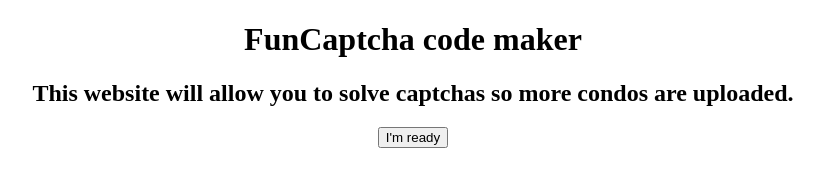
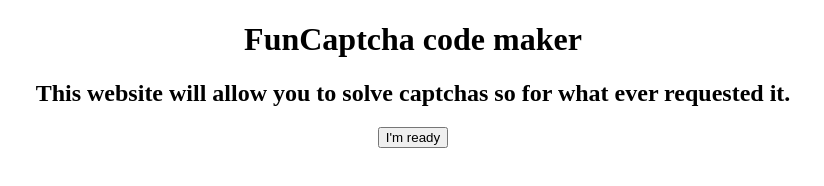
Before and after one commit to mogolicoo/captchaCodeMaker, a plain HTML site: page index.html in a window 1280 px wide. Shown: the whole page, without its empty margins (227-1051 px from the left). Drawn offline with Linux system fonts and the light colour scheme.

Commit message:
Update index.html

```diff
--- a/index.html
+++ b/index.html
@@ -27,7 +27,7 @@ function loadChallenge() {
     </head>
     <body style="text-align: center;">
         <h1>FunCaptcha code maker</h1>
-        <h2>This website will allow you to solve captchas so more condos are uploaded.</h2>
+        <h2>This website will allow you to solve captchas so for what ever requested it.</h2>
         <button id="button" onclick="loadChallenge()">I'm ready</button>
         <button id="button2" hidden onclick="window.location.reload(true)">Refresh captcha</button>
         <div id="captchaelem">
```
